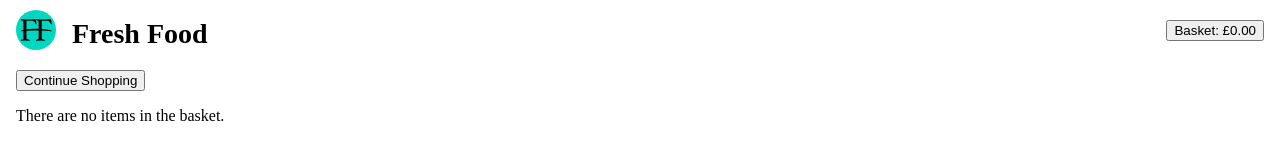
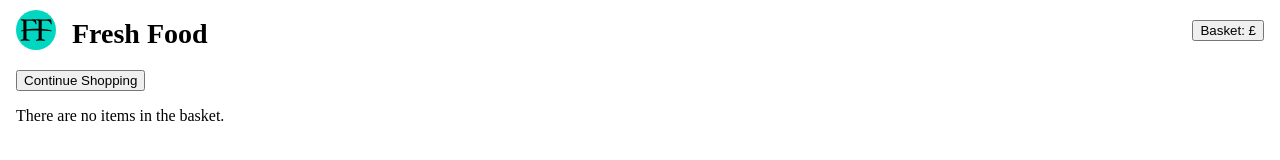
Before and after one commit to timto7/fresh-foods, a React (Vite) app: page /basket in a window 1280 px wide. Shown: the top 160 px of the page. Built offline with nearby package versions, Linux system fonts and the light colour scheme.

Commit message:
Refactor: Move total price calculation to the basket store

```diff
--- a/src/components/BasketButton.tsx
+++ b/src/components/BasketButton.tsx
@@ -4,19 +4,11 @@ import useBasketStore from '../stores/basket-store';
 import Button from './Button';
 
 const BasketButton = () => {
-  const basket = useBasketStore((state) => state.basket);
-
-  const totalCost = basket
-    .reduce(
-      (accumulator, basketItem) =>
-        accumulator + basketItem.product.price * basketItem.quantity,
-      0
-    )
-    .toFixed(2);
+  const totalPrice = useBasketStore((state) => state.totalPrice);
 
   return (
     <Link to="/basket">
-      <Button>Basket: £{totalCost}</Button>
+      <Button>Basket: £{totalPrice}</Button>
     </Link>
   );
 };
--- a/src/pages/Basket.tsx
+++ b/src/pages/Basket.tsx
@@ -2,21 +2,33 @@ import BasketItem from '../components/BasketItem';
 import ContinueShoppingButton from '../components/ContinueShoppingButton';
 import useBasketStore from '../stores/basket-store';
 
-const Basket = () => {
+const BasketHeader = () => {
+  const basket = useBasketStore((state) => state.basket);
+  const totalPrice = useBasketStore((state) => state.totalPrice);
+
+  if (!basket.length) return <p>There are no items in the basket.</p>;
+
+  return <p>Total: £{totalPrice}</p>;
+};
+
+const BasketList = () => {
   const basket = useBasketStore((state) => state.basket);
 
   return (
+    <ul style={{ listStyleType: 'none', margin: 0, padding: 0 }}>
+      {basket.map((basketItem) => (
+        <BasketItem key={basketItem.product.id} product={basketItem.product} />
+      ))}
+    </ul>
+  );
+};
+
+const Basket = () => {
+  return (
     <>
       <ContinueShoppingButton />
-      {!basket.length && <p>There are no items in the basket.</p>}
-      <ul style={{ listStyleType: 'none', margin: 0, padding: 0 }}>
-        {basket.map((basketItem) => (
-          <BasketItem
-            key={basketItem.product.id}
-            product={basketItem.product}
-          />
-        ))}
-      </ul>
+      <BasketHeader />
+      <BasketList />
     </>
   );
 };
--- a/src/stores/basket-store.ts
+++ b/src/stores/basket-store.ts
@@ -10,6 +10,7 @@ interface BasketItem {
 
 interface BasketStore {
   basket: BasketItem[];
+  totalPrice?: string;
   addItem: (product: Product) => void;
   removeItem: (product: Product) => void;
   removeAllOfItem: (product: Product) => void;
@@ -27,7 +28,15 @@ const useBasketStore = create<BasketStore>()(
 
         const updatedBasket = func(product, basket);
 
-        set({ basket: updatedBasket });
+        const newTotalPrice = updatedBasket
+          .reduce(
+            (accumulator, basketItem) =>
+              accumulator + basketItem.product.price * basketItem.quantity,
+            0
+          )
+          .toFixed(2);
+
+        set({ basket: updatedBasket, totalPrice: newTotalPrice });
       };
 
       return {
@@ -36,7 +45,7 @@ const useBasketStore = create<BasketStore>()(
         removeItem: (product) => updateBasket(product, removeItemSetter),
         removeAllOfItem: (product) =>
           updateBasket(product, removeAllOfItemSetter),
-        clearBasket: () => set(() => ({ basket: [] })),
+        clearBasket: () => set(() => ({ basket: [], totalPrice: '0.00' })),
       };
     },
     {
```
